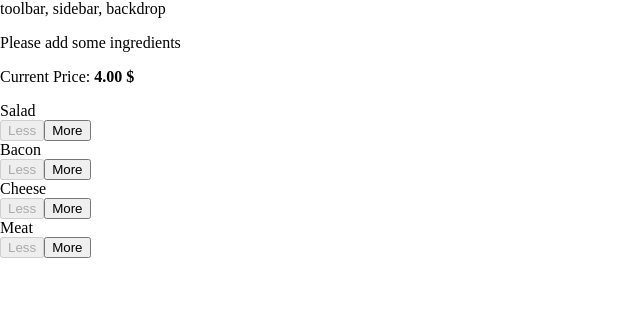
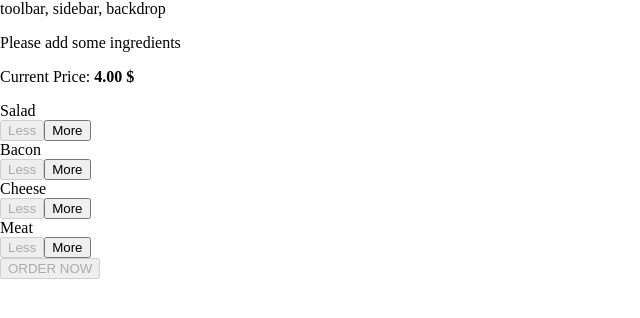
Before and after one commit to hervengenzi/burger-builder-application, a React app: page / in a window 1280 px wide. Shown: the top 318 px of the page, without its empty margins (0-640 px from the left). Built offline with nearby package versions, Linux system fonts and the light colour scheme.

Commit message:
Add order button and styling it

```diff
--- a/src/components/Burger/BuildControls/BuildControls.js
+++ b/src/components/Burger/BuildControls/BuildControls.js
@@ -19,6 +19,11 @@
                 remove ={() => props.ingredientRemoved(ctrl.type)}
                 disabled={props.disabled[ctrl.type]}/>
         ))}
+        <button
+            disabled={!props.purchasable}
+            className={classes.OrderButton}>
+                ORDER NOW
+        </button>
     </div>
 );
 
--- a/src/containers/BurgerBuilder/BurgerBuilder.js
+++ b/src/containers/BurgerBuilder/BurgerBuilder.js
@@ -17,7 +17,8 @@
             bacon: 0,
             meat: 0
         },
-        totalPrice: 4
+        totalPrice: 4,
+        purchasable: false
     }
 
     addIngredientsHandler = (type) => {
@@ -32,6 +33,7 @@
         const newPrice = oldPrice + priceAddition;
 
         this.setState({totalPrice: newPrice, ingredients: updatedIngredients});
+        this.updatePurchasable(updatedIngredients);
     };
 
     removeIngredientsHandler = (type) => {
@@ -49,7 +51,20 @@
         const newPrice = oldPrice - priceSubstraction;
 
         this.setState({totalPrice: newPrice, ingredients: updatedIngredients});
+        this.updatePurchasable(updatedIngredients);
     };
+
+    updatePurchasable(ingredients){
+        const sum = Object.keys(ingredients)
+        .map(igKey => {
+            return ingredients[igKey];
+        })
+        .reduce((sum, el) => {
+            return sum + el;
+        }, 0);
+
+        this.setState({purchasable: sum > 0});
+    }
         render(){
             const disabledInfo = {
                 ...this.state.ingredients
@@ -66,6 +81,7 @@
                         ingredientsAdded={this.addIngredientsHandler}
                         ingredientRemoved={this.removeIngredientsHandler}
                         disabled={disabledInfo}
+                        purchasable={this.state.purchasable}
                         price={this.state.totalPrice} />
                 </Aux>
             );
```
